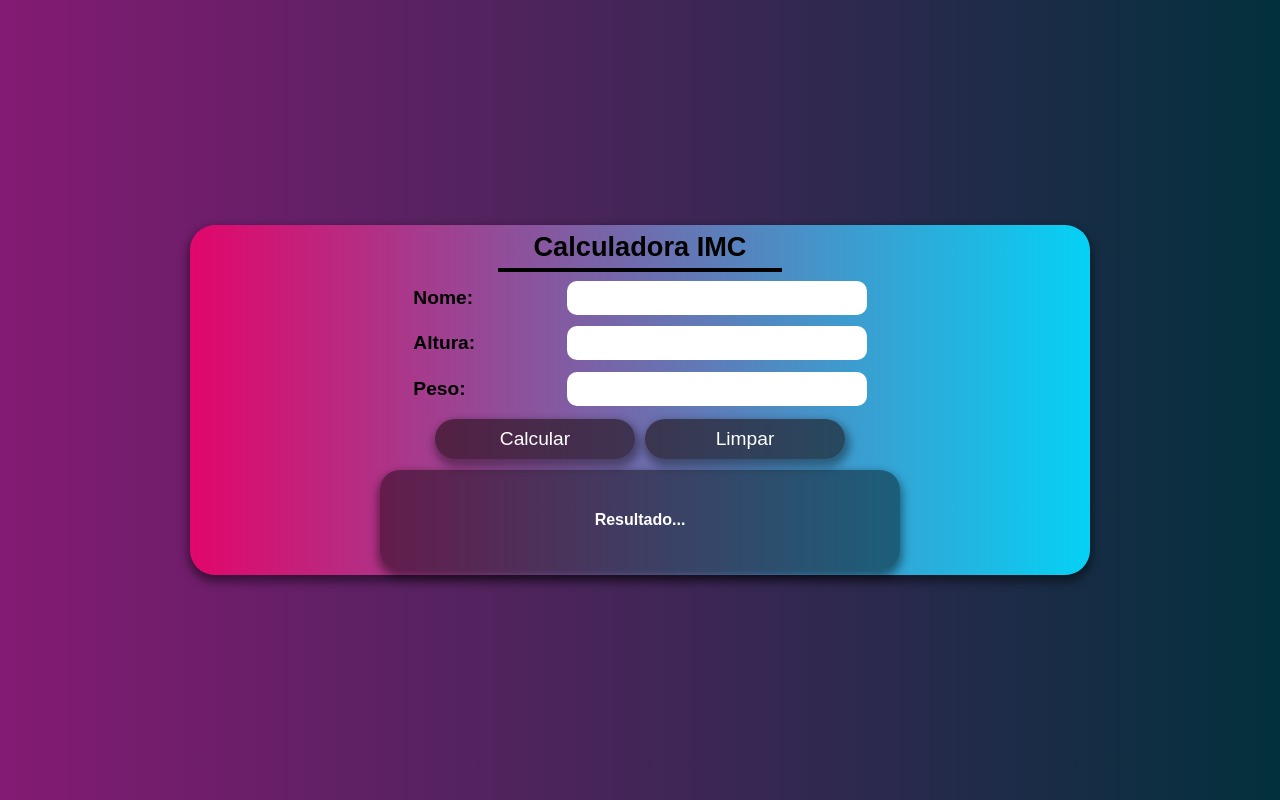
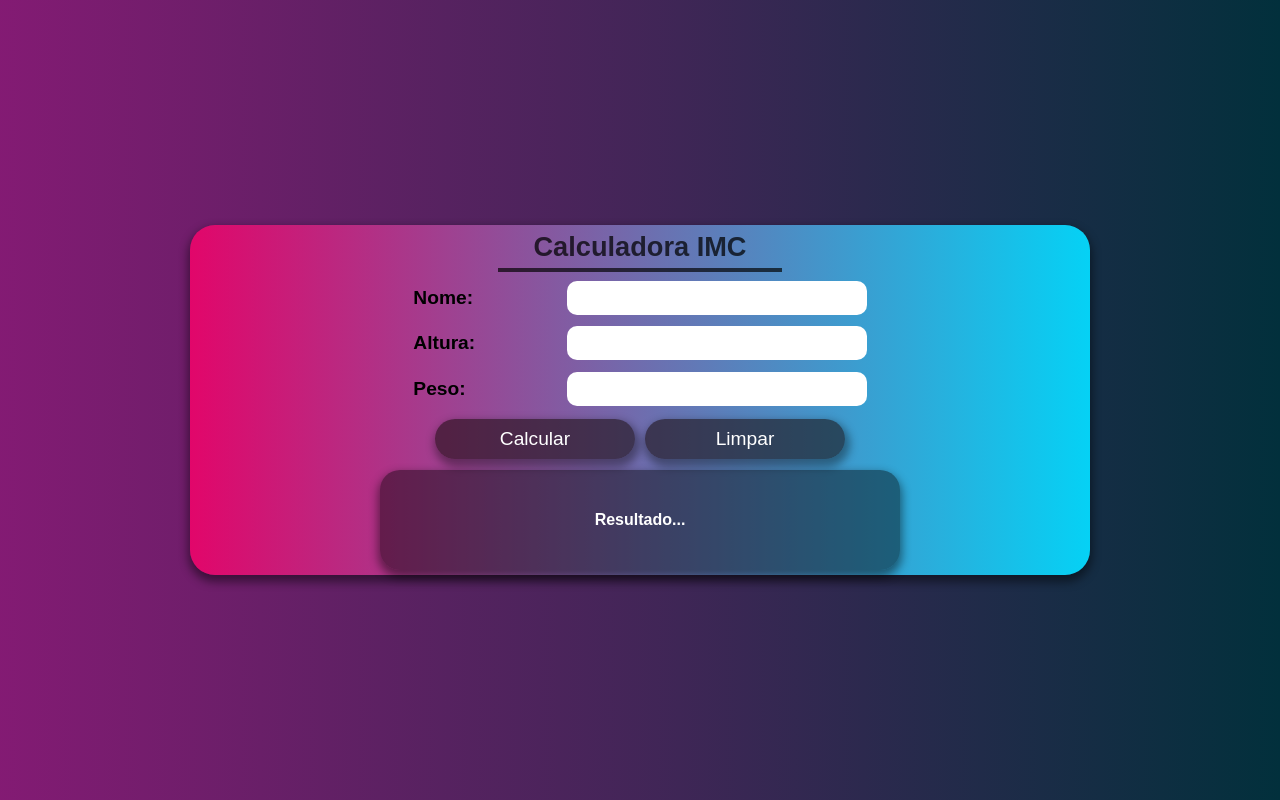
Before and after one commit to antoniomarcuss/calculadora-imc, a plain HTML site: page index.html in a window 1280 px wide. Drawn offline with Linux system fonts and the light colour scheme.

Commit message:
Update style.css

```diff
--- a/style.css
+++ b/style.css
@@ -32,10 +32,11 @@
 h1{
     font-size: 2em;
     text-align: center;
+    color: rgba(0, 0, 0, 0.724);
 }
 
 hr {
-    border: 2px solid black;
+    border: 2px solid rgba(0, 0, 0, 0.678);
     width: 280px;
 }
 
```
